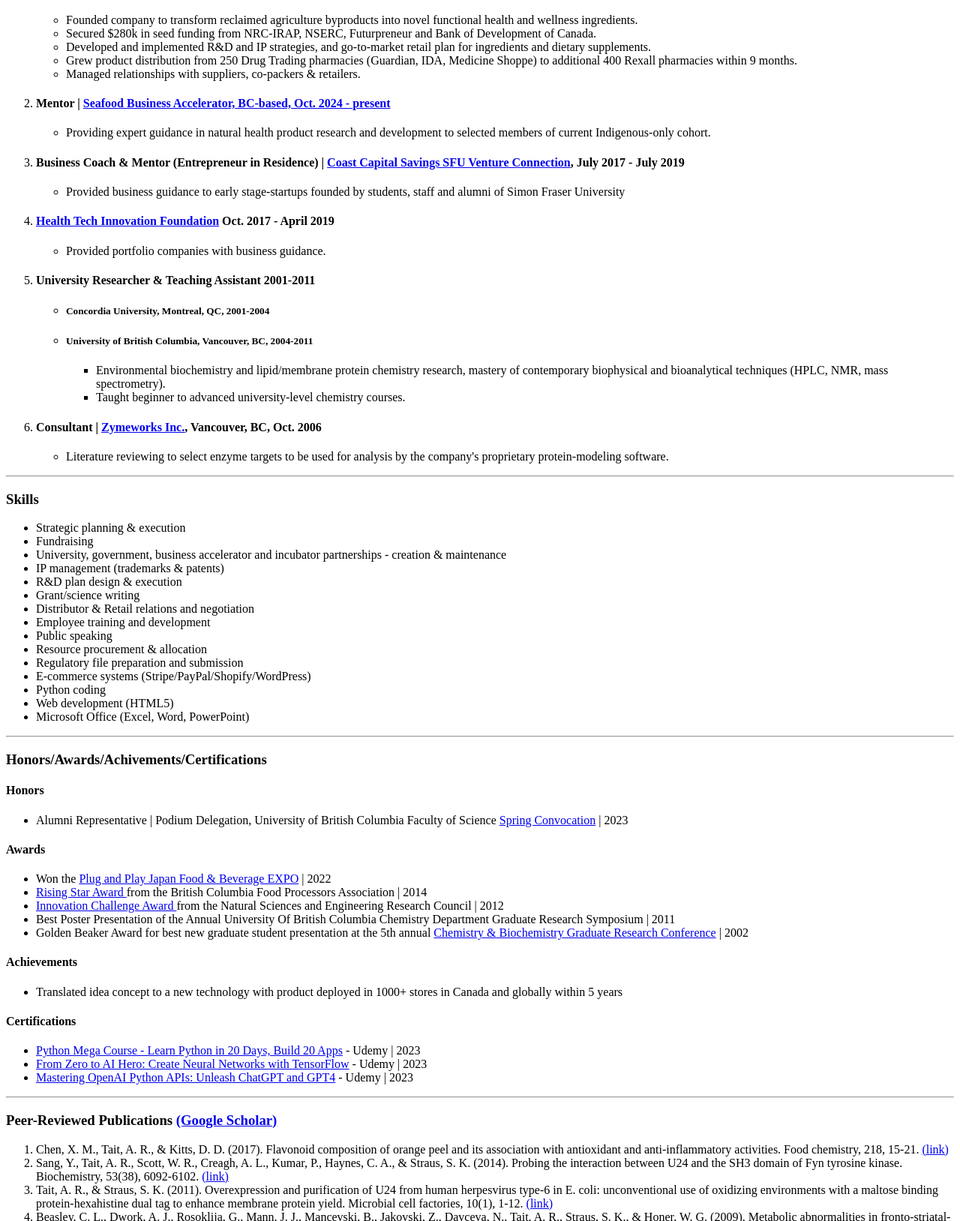
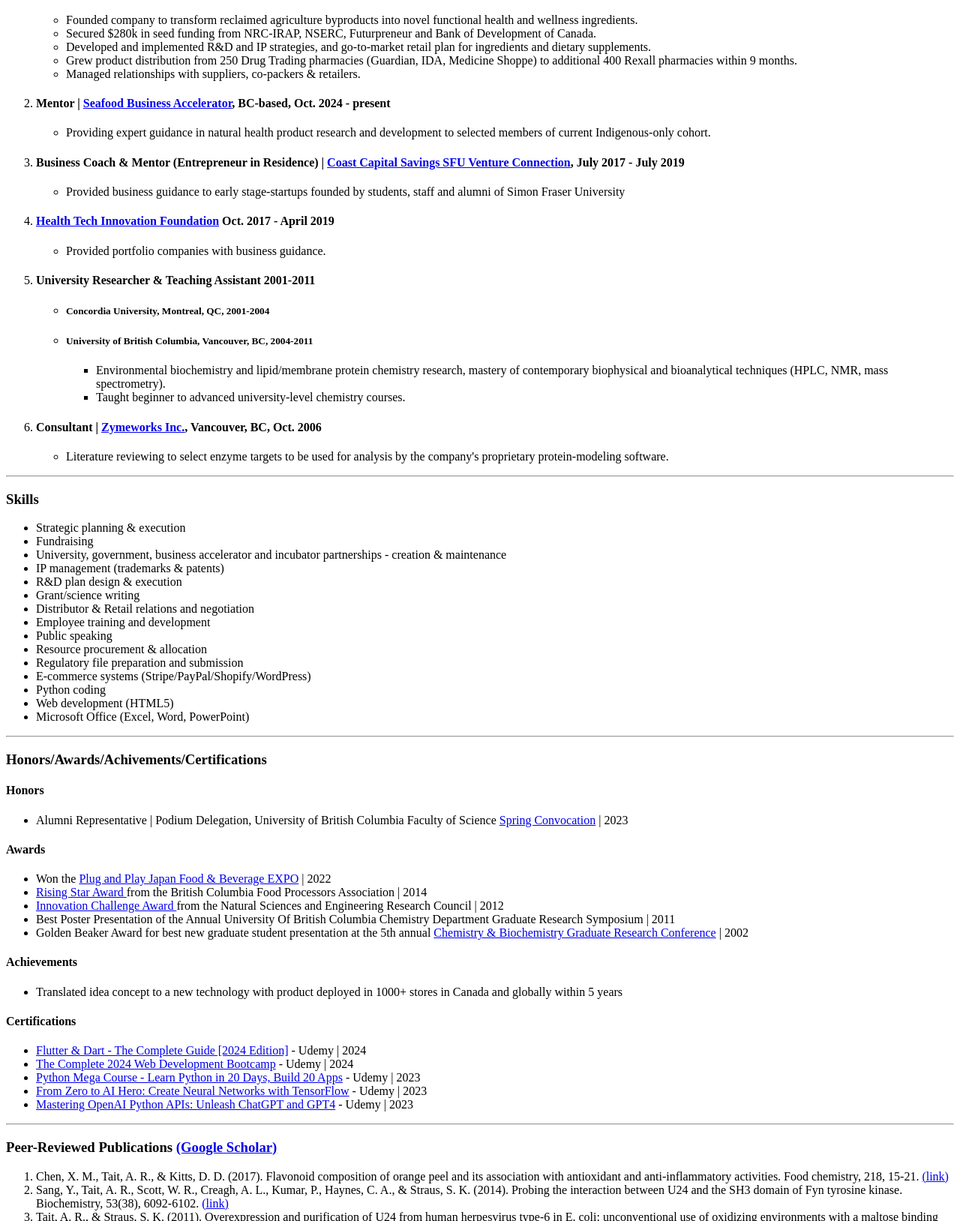
Before and after one commit to andrewrtait/Resume, a plain HTML site: page index.html in a window 1280 px wide. Shown: the part 723-2351 px from the top of the page at 75% size. Drawn offline with Linux system fonts and the light colour scheme.

Commit message:
Update index.html new links for udemy

```diff
--- a/index.html
+++ b/index.html
@@ -40,7 +40,7 @@
             <li>Managed relationships with suppliers, co-packers & retailers.</li>
         </ul>
     </li>
-    <li> <h4>Mentor | <a href="https://www.seafoodbusinessaccelerator.ca/"> Seafood Business Accelerator, BC-based, Oct. 2024 - present </a> </h4>
+    <li> <h4>Mentor | <a href="https://www.seafoodbusinessaccelerator.ca/"> Seafood Business Accelerator</a>, BC-based, Oct. 2024 - present</h4>
         <ul>
             <li>Providing expert guidance in natural health product research and development to selected members of current Indigenous-only cohort.
         </ul>
@@ -104,6 +104,8 @@
 </ul>
 <h4>Certifications</h4>
     <ul>
+        <li><a href="./assets/udemy-flutterdart.jpg">Flutter & Dart - The Complete Guide [2024 Edition]</a> - Udemy | 2024</li>
+        <li><a href="./assets/udemy-webdev.jpg">The Complete 2024 Web Development Bootcamp</a> - Udemy | 2024</li>
         <li><a href="./assets/udemy-python.jpg">Python Mega Course - Learn Python in 20 Days, Build 20 Apps</a> - Udemy | 2023</li>
         <li><a href="./assets/udemy-tensorflow.jpg">From Zero to AI Hero: Create Neural Networks with TensorFlow</a> - Udemy | 2023</li>
         <li><a href="./assets/udemy-gpt4.jpg">Mastering OpenAI Python APIs: Unleash ChatGPT and GPT4</a> - Udemy | 2023</li>
```
